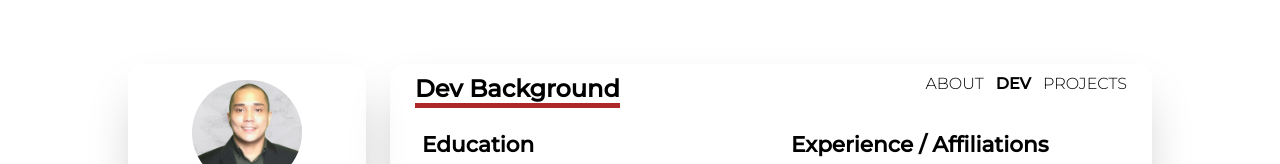
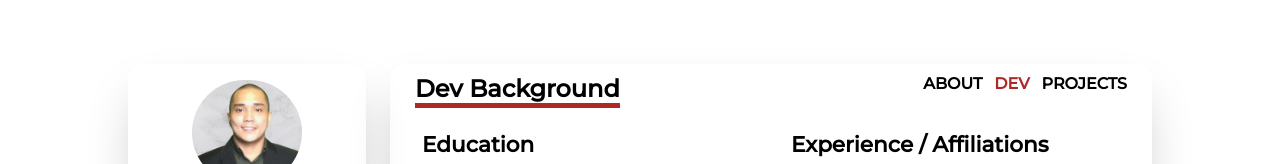
Before and after one commit to Exx-hub/nextjs-portfolio, a Next.js app: page /dev in a window 1280 px wide. Shown: the top 164 px of the page. Built offline with nearby package versions, Linux system fonts and the light colour scheme.

Commit message:
Add nav link color for active page

```diff
--- a/pages/dev.js
+++ b/pages/dev.js
@@ -72,7 +72,7 @@ const dev = () => {
 						<h4>Languages and Frameworks</h4>
 						<div className={styles.techGrid}>
 							{languages.map((lang) => (
-								<div className={styles.techDiv}>
+								<div key={lang.title} className={styles.techDiv}>
 									<Image src={lang.image} width={30} height={30} />
 									<p>{lang.title}</p>
 								</div>
@@ -83,7 +83,7 @@ const dev = () => {
 						<h4>Tools and Software</h4>
 						<div className={styles.techGrid}>
 							{tools.map((tool) => (
-								<div className={styles.techDiv}>
+								<div key={tool.title} className={styles.techDiv}>
 									<Image src={tool.image} width={30} height={30} />
 									<p>{tool.title}</p>
 								</div>
--- a/styles/Navbar.module.css
+++ b/styles/Navbar.module.css
@@ -11,12 +11,9 @@
 
 .navbar a {
 	margin-left: 12px;
+	font-weight: 800;
 }
 
 .active {
-	font-weight: 800;
+	color: rgb(175, 40, 40);
 }
-
-.inactive {
-	font-weight: 300;
-}
```
